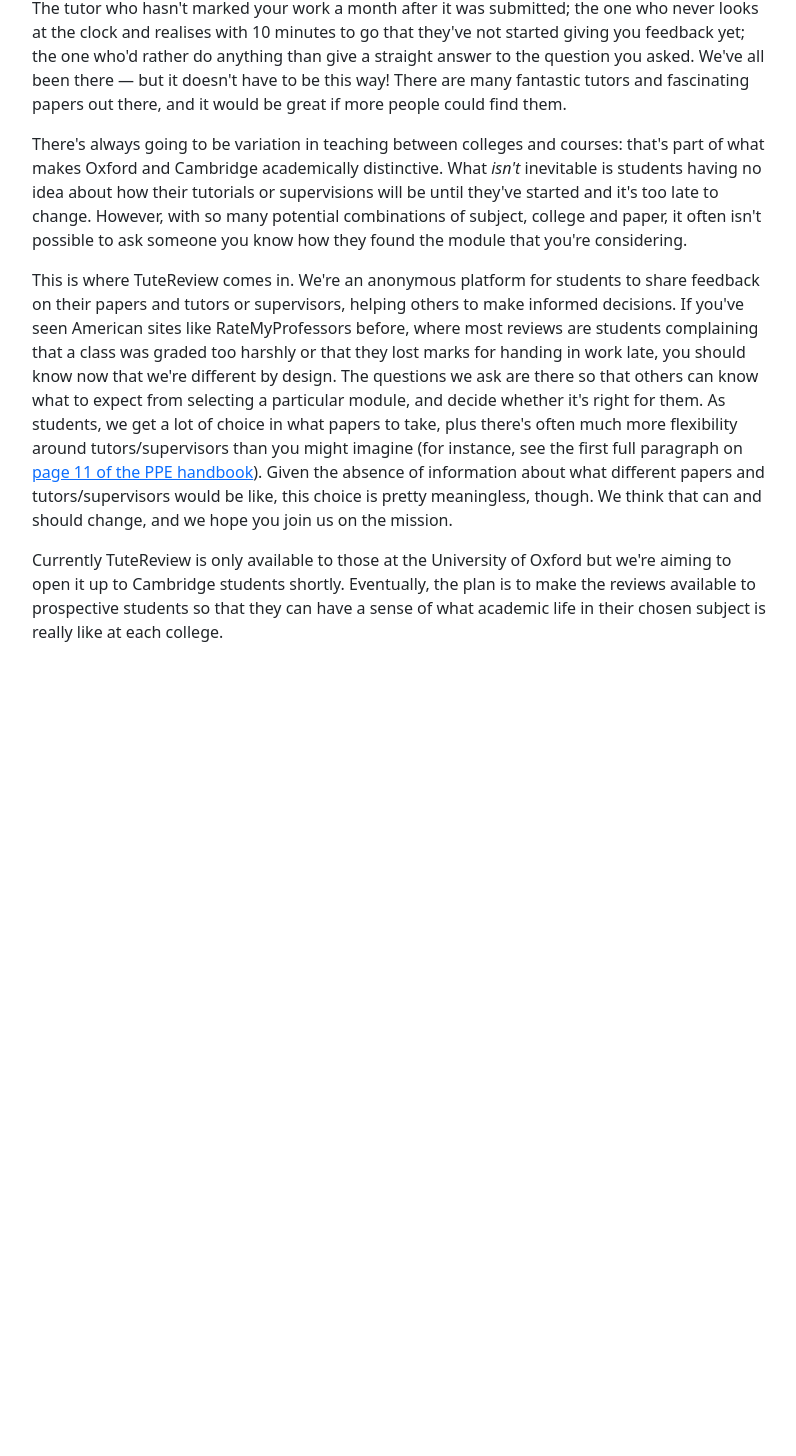
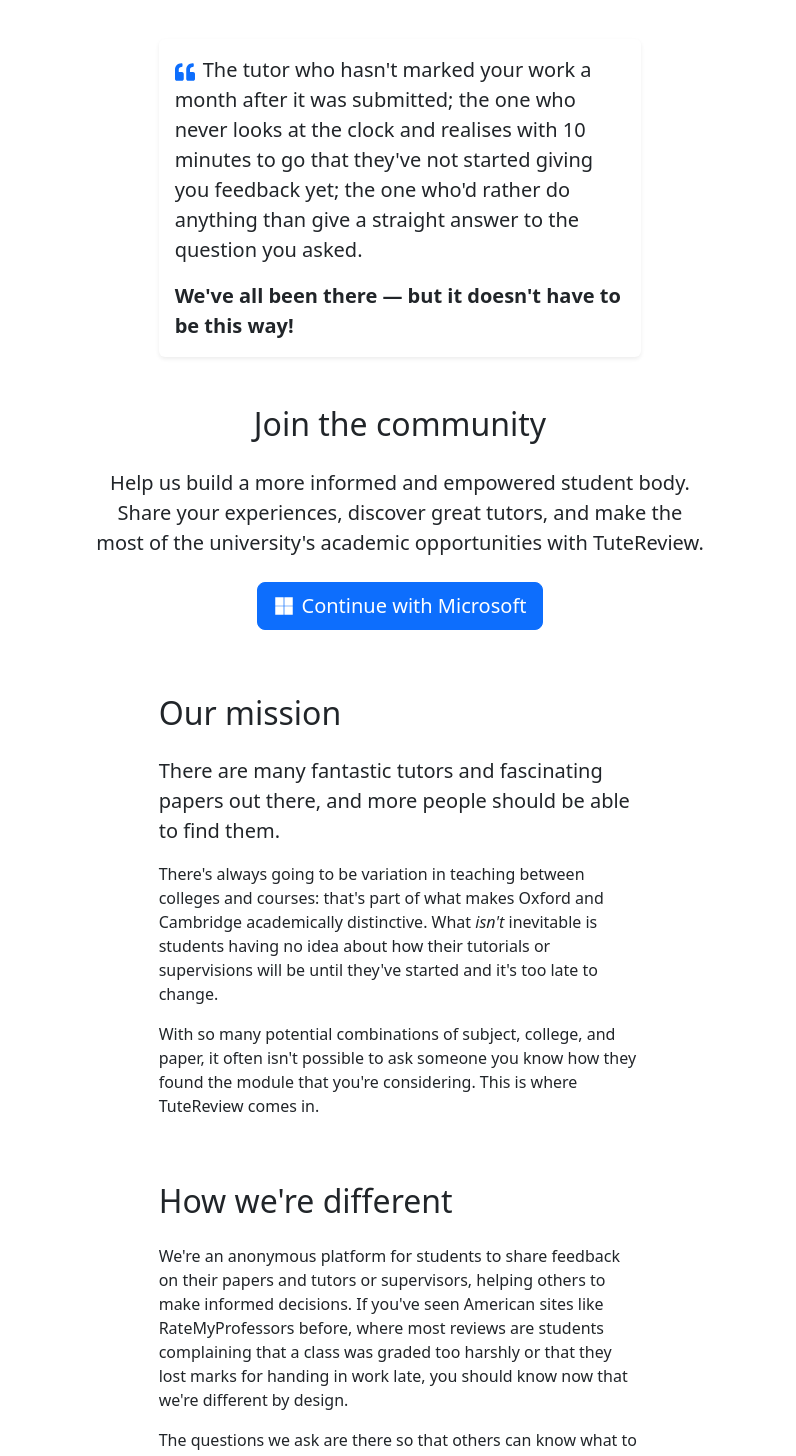
Before and after one commit to selvaradov/tutereview, a React (Create React App) app in the folder client/: page /about in a window 1280 px wide. Shown: the part 178-1634 px from the top of the page, without its empty margins (50-846 px from the left). Before the commit the page ends 846 px from the top, so only its background shows below. Built offline with nearby package versions, Linux system fonts and the light colour scheme; no server answers.

Commit message:
overhaul about page, add info popover

```diff
--- a/client/src/components/AboutPage.tsx
+++ b/client/src/components/AboutPage.tsx
@@ -1,45 +1,119 @@
-import PageLayout from "./PageLayout";
+import { Row, Col, Card } from 'react-bootstrap';
+import { FaQuoteLeft } from 'react-icons/fa';
+import CTAButtons from './CTAButtons';
+import InfoPopover from './InfoPopover';
 
 const AboutPage = () => {
   return (
-    <PageLayout title="About">
-      <p>
+    <div className="about-page">
+      <h1 className="display-4 text-center mb-5">About TuteReview</h1>
+
+      <Row className="mb-5">
+        <Col lg={8} className="mx-auto">
+          <Card className="border-0 shadow-sm">
+            <Card.Body>
+              <blockquote className="blockquote mb-0">
+                <p><FaQuoteLeft className="me-2 text-primary" />
                   The tutor who hasn't marked your work a month after it was submitted; the one who
                   never looks at the clock and realises with 10 minutes to go that they've not started
                   giving you feedback yet; the one who'd rather do anything than give a straight answer
-        to the question you asked. We've all been there — but it doesn't have to be this way!
-        There are many fantastic tutors and fascinating papers out there, and it would be great
-        if more people could find them.
+                  to the question you asked.
+                </p>
+                <strong>We've all been there — but it doesn't have to be this way!</strong>
+              </blockquote>
+            </Card.Body>
+          </Card>
+        </Col>
+      </Row>
+
+      <Row className="mb-5">
+        <Col lg={10} className="mx-auto text-center">
+          <h2 className="mb-4">Join the community</h2>
+          <p className="lead mb-4">
+            Help us build a more informed and empowered student body. Share your experiences,
+            discover great tutors, and make the most of the university's academic opportunities with TuteReview.
+          </p>
+          <CTAButtons primaryVariant="primary" secondaryVariant="outline-primary" singleButtonAlignment="center"
+          />
+        </Col>
+      </Row>
+
+      <Row className="mb-5">
+        <Col lg={8} className="mx-auto">
+          <h2 className="mb-4">Our mission</h2>
+          <p className="lead">
+            There are many fantastic tutors and fascinating papers out there, and more people
+            should be able to find them.
           </p>
           <p>
             There's always going to be variation in teaching between colleges and courses: that's part
             of what makes Oxford and Cambridge academically distinctive. What <em>isn't</em> inevitable
             is students having no idea about how their tutorials or supervisions will be until they've
-        started and it's too late to change. However, with so many potential combinations of subject, college
-        and paper, it often isn't possible to ask someone you know how they found the module that
-        you're considering.
+            started and it's too late to change.
           </p>
           <p>
-        This is where TuteReview comes in. We're an anonymous platform for students to share feedback on
-        their papers and tutors or supervisors, helping others to make informed decisions.
-        If you've seen American sites like RateMyProfessors before, where most reviews are students
-        complaining that a class was graded too harshly or that they lost marks for handing in work late,
-        you should know now that we're different by design. The questions we ask are there so that others can know
-        what to expect from selecting a particular module, and decide whether it's right for them.
+            With so many potential combinations of subject, college, and paper, it often isn't possible to ask
+            someone you know how they found the module that you're considering. This is where TuteReview comes in.
+          </p>
+        </Col>
+      </Row>
+
+      <Row className="mb-5">
+        <Col lg={8} className="mx-auto">
+          <h2 className="mb-4">How we're different</h2>
+          <p>
+            We're an anonymous platform for students to share feedback on their papers and tutors or supervisors,
+            helping others to make informed decisions. If you've seen American sites like RateMyProfessors before,
+            where most reviews are students complaining that a class was graded too harshly or that they lost marks
+            for handing in work late, you should know now that we're different by design.
+          </p>
+          <p>
+            The questions we ask are there so that others can know what to expect from selecting a particular module,
+            and decide whether it's right for them.
+          </p>
+        </Col>
+      </Row>
+
+      <Row className="mb-5">
+        <Col lg={8} className="mx-auto">
+          <h2 className="mb-4">Empowering student choices</h2>
+          <p>
             As students, we get a lot of choice in what papers to take, plus there's often much more
-        flexibility around tutors/supervisors than you might imagine (for instance, see the first
-        full paragraph on <a href="https://www.ppe.ox.ac.uk/sitefiles/ppe-handbook-prelims-2023-24-final-1.0.pdf#page=11" target="_blank" rel="noreferrer">
-          page 11 of the PPE handbook</a>). Given the absence of information about what different
-        papers and tutors/supervisors would be like, this choice is pretty meaningless, though.
-        We think that can and should change, and we hope you join us on the mission.
+            flexibility around tutors/supervisors than you might imagine.
+            <InfoPopover content={
+              <span>
+                For instance, see the first full paragraph on{' '}
+                <a href="https://www.ppe.ox.ac.uk/sitefiles/ppe-handbook-prelims-2023-24-final-1.0.pdf#page=11"
+                   target="_blank"
+                   rel="noreferrer"
+                   onClick={(e) => e.stopPropagation()}
+                   className="text-primary">
+                  page 11 of the PPE handbook
+                </a>
+              </span>
+            } />
           </p>
+          <p>
+            Given the absence of information about what different papers and tutors/supervisors would be like,
+            this choice is pretty meaningless, though. We think that can and should change, and we hope you join us on the mission.
+          </p>
+        </Col>
+      </Row>
+
+      <Row className="mb-5">
+        <Col lg={8} className="mx-auto">
+          <h2 className="mb-3">Future developments</h2>
           <p>
             Currently TuteReview is only available to those at the University of Oxford but
             we're aiming to open it up to Cambridge students shortly. Eventually, the plan is to
             make the reviews available to prospective students so that they can have a sense
             of what academic life in their chosen subject is really like at each college.
           </p>
-    </PageLayout>
+        </Col>
+      </Row>
+
+
+    </div>
   );
 };
 
--- /dev/null
+++ b/client/src/components/InfoPopover.css
@@ -0,0 +1,8 @@
+.info-popover-trigger {
+  display: inline-block;
+  transition: transform 0.1s ease-in-out;
+}
+
+.info-popover-trigger:hover {
+  transform: scale(1.2);
+}
--- /dev/null
+++ b/client/src/components/InfoPopover.tsx
@@ -0,0 +1,44 @@
+import React, { useState } from 'react';
+import OverlayTrigger from 'react-bootstrap/OverlayTrigger';
+import Popover from 'react-bootstrap/Popover';
+import { FaInfoCircle } from 'react-icons/fa';
+import './InfoPopover.css';
+
+interface InfoPopoverProps {
+  content: React.ReactNode;
+}
+
+const InfoPopover: React.FC<InfoPopoverProps> = ({ content }) => {
+  const [show, setShow] = useState(false);
+
+  const popover = (
+    <Popover id="info-popover">
+      <Popover.Body>{content}</Popover.Body>
+    </Popover>
+  );
+
+  return (
+    <OverlayTrigger
+      trigger="click"
+      placement="top"
+      overlay={popover}
+      show={show}
+      onToggle={(nextShow) => setShow(nextShow)}
+    >
+      <span
+        role="button"
+        tabIndex={0}
+        style={{ cursor: 'pointer' }}
+        className="info-popover-trigger"
+      >
+        {' '}
+        <FaInfoCircle
+          className={`text-primary transition-all duration-300 ${show ? 'text-blue-600 scale-110' : 'text-blue-500 scale-100'}`}
+          style={{ display: 'inline', verticalAlign: 'text-top' }}
+        />
+      </span>
+    </OverlayTrigger>
+  );
+};
+
+export default InfoPopover;
```
Lines whose indentation alone changed are shown as unchanged.
